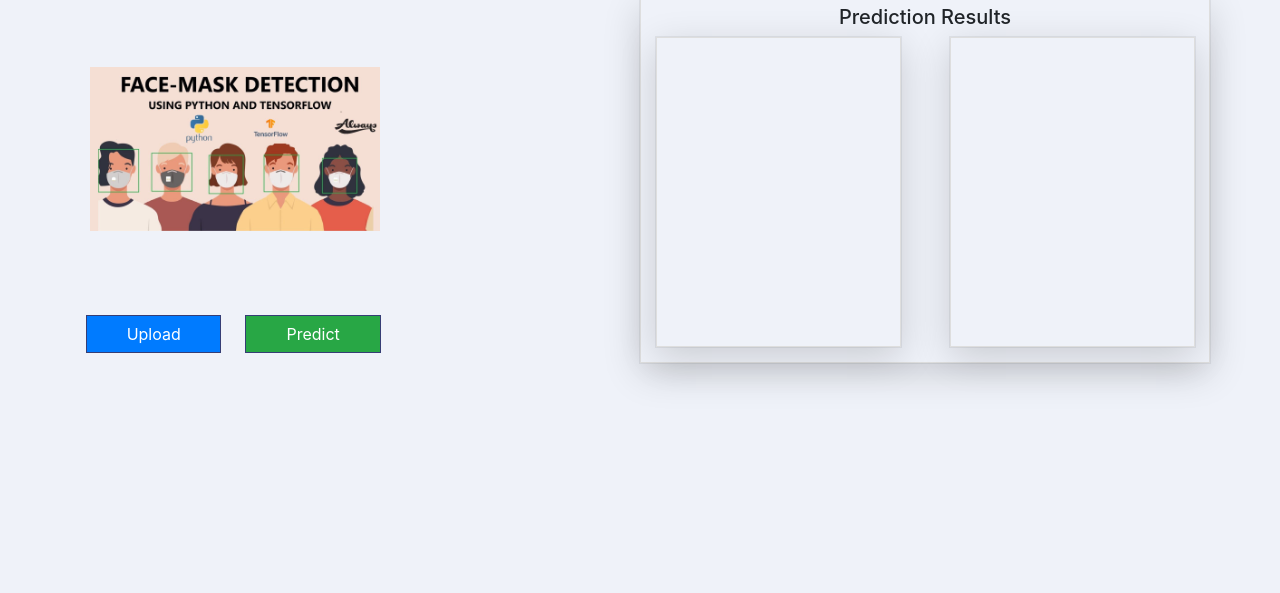
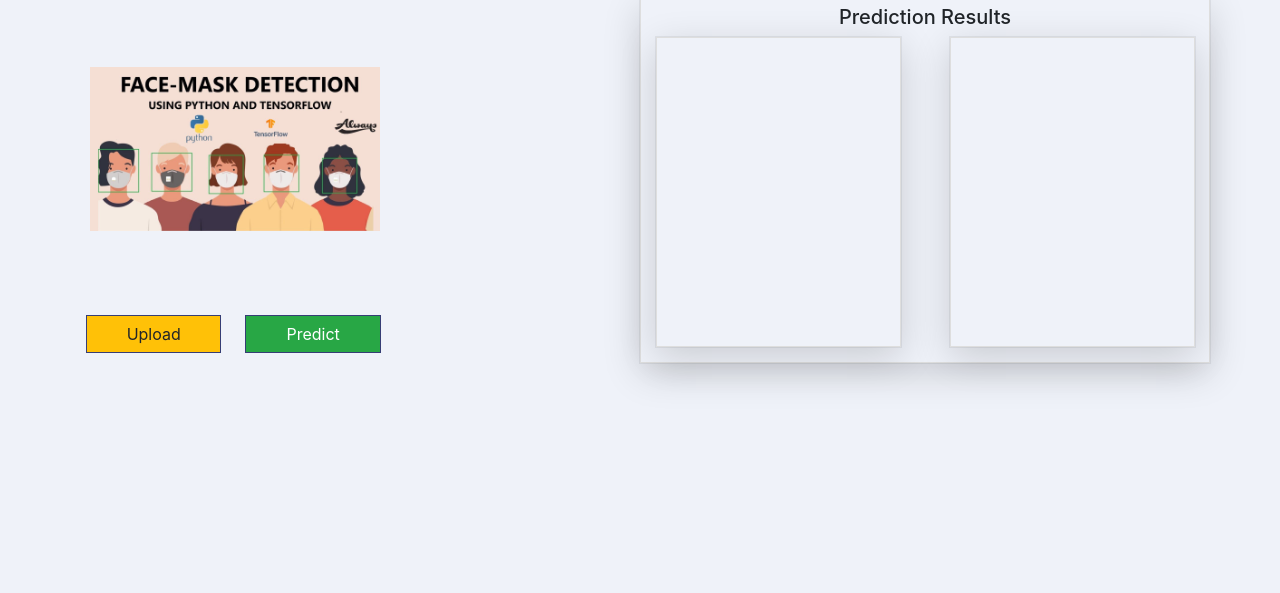
Before and after one commit to mririi/MaskDetector, a Flask app: page / in a window 1280 px wide. Shown: the part 93-686 px from the top of the page. Run offline with Flask 2, Linux system fonts and the light colour scheme; some libraries are stand-ins or nearby versions.

Commit message:
Updated button color

```diff
--- a/templates/index.html
+++ b/templates/index.html
@@ -197,7 +197,7 @@
                 <div class="input-group mt-3 row">
                   <button
                     type="button"
-                    class="btn btn-primary col-md-5 col-xs-5 ml-3 mr-4"
+                    class="btn btn-warning col-md-5 col-xs-5 ml-3 mr-4"
                     id="uload"
                   >
                     Upload
```
